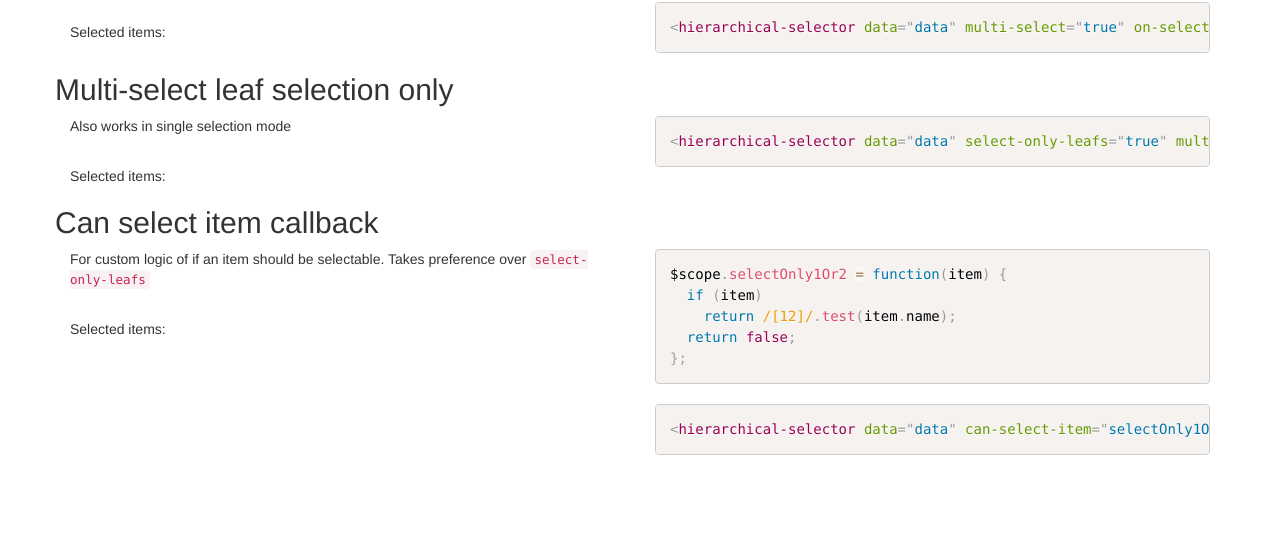
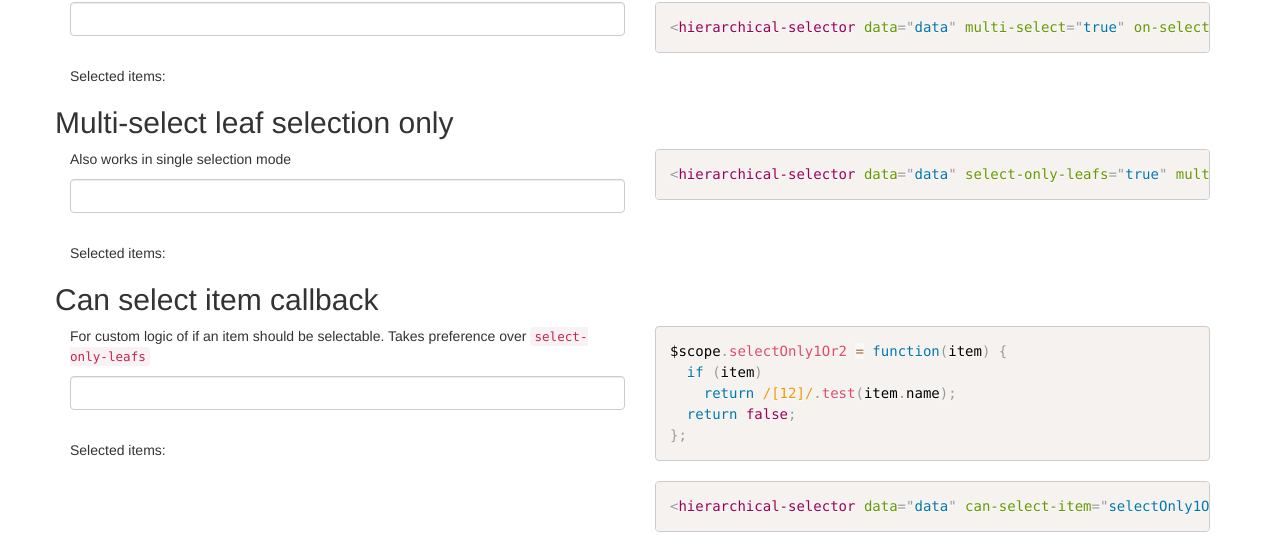
Before and after one commit to lukemurray/NgHierarchicalSelector, a plain HTML site: page index.html in a window 1280 px wide. Shown: the part 688-1240 px from the top of the page. Before the commit the page ends 1163 px from the top, so only its background shows below. Drawn offline with nearby package versions, Linux system fonts and the light colour scheme; some packages are replaced by stand-ins of ours; a script that the page names is missing.

Commit message:
release 0.1.1

```diff
--- a/index.html
+++ b/index.html
@@ -11,9 +11,8 @@
     <script src="https://cdnjs.cloudflare.com/ajax/libs/prism/0.0.1/prism.min.js"></script>
     <script id="angularScript" src="https://ajax.googleapis.com/ajax/libs/angularjs/1.3.5/angular.min.js"></script>
     <script src="https://ajax.googleapis.com/ajax/libs/angularjs/1.3.5/angular-animate.min.js"></script>
-    <link rel="stylesheet" href="../build/hierarchical-selector.css">
-    <script src="../build/ng-hierarchical-selector.0.1.1.min.js"></script>
-    <script src="../build/ng-hierarchical-selector.templates.0.1.1.min.js"></script>
+    <link rel="stylesheet" href="./hierarchical-selector.0.1.1.min.css">
+    <script src="./ng-hierarchical-selector.0.1.1.min.js"></script>
     <script src="demo.js"></script>
     <style>
       code[class*=language-], pre[class*=language-] {
```
